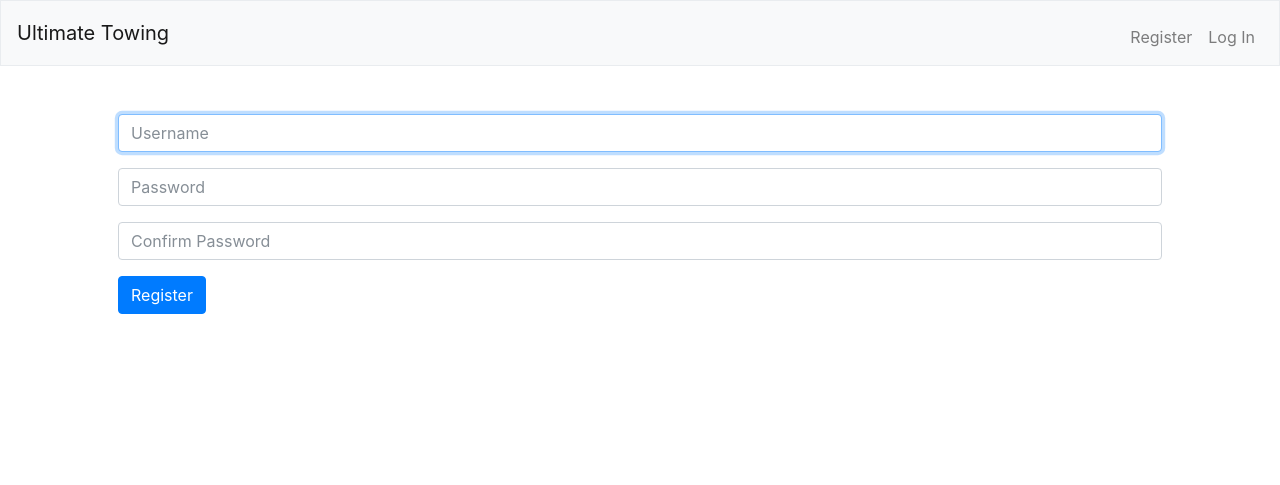
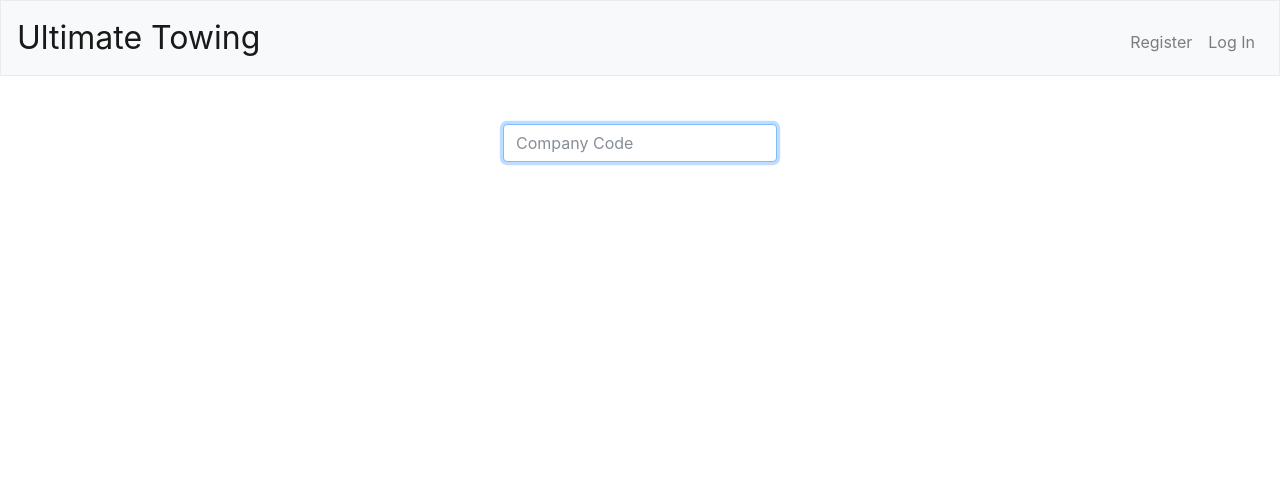
Before and after one commit to peytondodd/ultimatetowing, a Flask app: page /register in a window 1280 px wide. Shown: the top 485 px of the page. Run offline with Flask 2, Linux system fonts and the light colour scheme; some libraries are stand-ins or nearby versions.

Commit message:
add scripts.js

```diff
--- /dev/null
+++ b/static/scripts.js
@@ -0,0 +1,11 @@
+// Towing Application
+
+$(document).ready(function() {
+    $("#company_code").keypress(function() {
+	setTimeout(function() {
+	    if ($("#company_code").val().length>5){
+		$("#company_code").val($("#company_code").val().slice(0,5));
+	    }
+	},300);
+    });
+});
--- a/styles/styles.css
+++ b/static/styles.css
@@ -45,3 +45,8 @@
     /* constrain images on small screens */
     max-width: 100%;
 }
+
+.hidden
+{
+    opacity: 0;
+}
--- a/templates/layout.html
+++ b/templates/layout.html
@@ -14,6 +14,7 @@
         <link href="/static/styles.css" rel="stylesheet"/>
 
         <script src="https://code.jquery.com/jquery-3.1.1.min.js"></script>
+        <script src="/static/scripts.js"></script>
         <script src="https://cdnjs.cloudflare.com/ajax/libs/popper.js/1.12.3/umd/popper.min.js"></script>
         <script src="https://maxcdn.bootstrapcdn.com/bootstrap/4.0.0-beta.2/js/bootstrap.min.js"></script>
 
--- a/templates/register.html
+++ b/templates/register.html
@@ -7,8 +7,26 @@
 {% block main %}
     <form action="/register" method="post">
 
+	<div id="company_code_wrapper">
+
 	    <div class="form-group">
-            <input autocomplete="off" autofocus class="form-control" name="username" placeholder="Username" type="text"/>
+		<input autocomplete="off" autofocus class="form-control" id="company_code" name="company_code" placeholder="Company Code" type="text" pattern=".{5,5}" required/>
+	    </div>
+
+	</div>
+
+	<div id="operator_info" class="hidden">
+
+	    <div class="form-group">
+		<input autocomplete="off" autofocus class="form-control" name="first_name" placeholder="First Name" type="text"/>
+	    </div>
+
+	    <div class="form-group">
+		<input autocomplete="off" autofocus class="form-control" name="last_name" placeholder="Last Name" type="text"/>
+	    </div>
+
+	    <div class="form-group">
+		<input autocomplete="off" autofocus class="form-control" name="email" placeholder="Email Address" type="email"/>
 	    </div>
 
 	    <div class="form-group">
@@ -19,6 +37,8 @@
 		<input class="form-control" name="confirmation" placeholder="Confirm Password" type="password"/>
 	    </div>
 
-        <button class="btn btn-primary" type="submit">Register</button>
+	    <button class="btn btn-primary" type="submit" disabled>Register</button>
+
+	</div>
     </form>
 {% endblock %}
```
Lines whose indentation alone changed are shown as unchanged.
